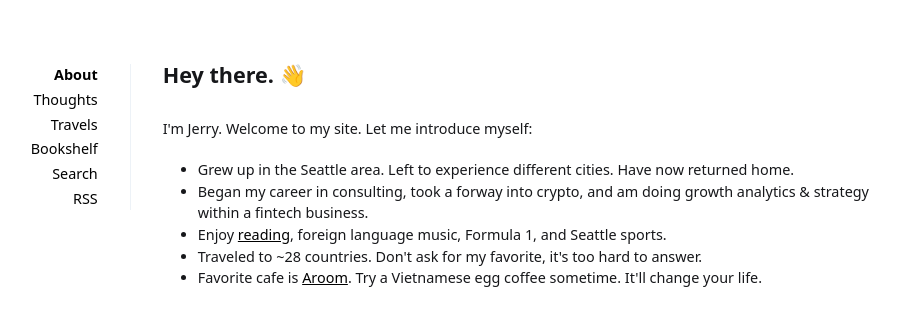
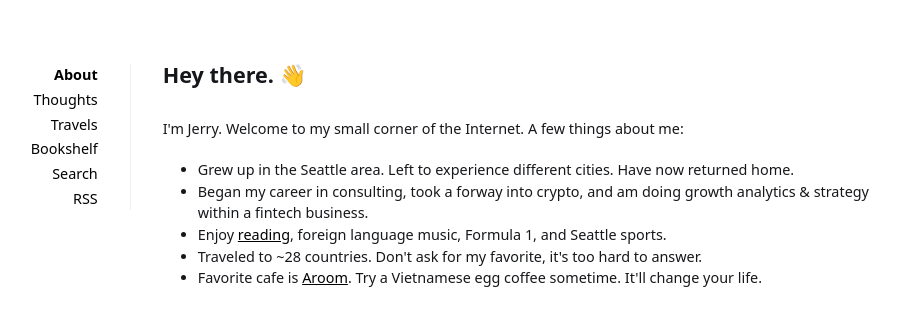
Before and after one commit to Jerry-Sun/jerry-sun.github.io, a Jekyll site: the page built from index.html, in a window 1280 px wide. Shown: the top 326 px of the page, without its empty margins (190-1090 px from the left). Built offline with Jekyll 4.4.1, drawn with Linux system fonts in a browser that asks for light colours.

```diff
--- a/_pages/travels.html
+++ b/_pages/travels.html
@@ -7,7 +7,7 @@ title: Travels
   updated.</p>
 
 <ul>
-  <li>&#127482; United States</li>
+  <li>United States</li>
   <li><a href="https://maps.app.goo.gl/1fpcEgosBrtpj7jv6" target="_blank">Argentina</a></li>
   <li><a href="https://goo.gl/maps/g9fUrU1T7cNwooDj9" target="_blank">Belgium</a></li>
   <li><a href="https://maps.app.goo.gl/e8ZHjWPBLgNFtAf57" target="_blank">Brazil</a></li>
--- a/index.html
+++ b/index.html
@@ -2,8 +2,7 @@
 layout: page
 title: Hey there. 👋
 ---
-<p style="padding-top: 8px;"> I'm Jerry. Welcome to my site. Let me
-    introduce myself:
+<p style="padding-top: 8px;"> I'm Jerry. Welcome to my small corner of the Internet. A few things about me:
 </p>
 <ul style="padding-left: 35px; padding-top: 12px; padding-bottom: 12px">
     <li>Grew up in the Seattle area. Left to experience different cities. Have now returned home.</li>
```
